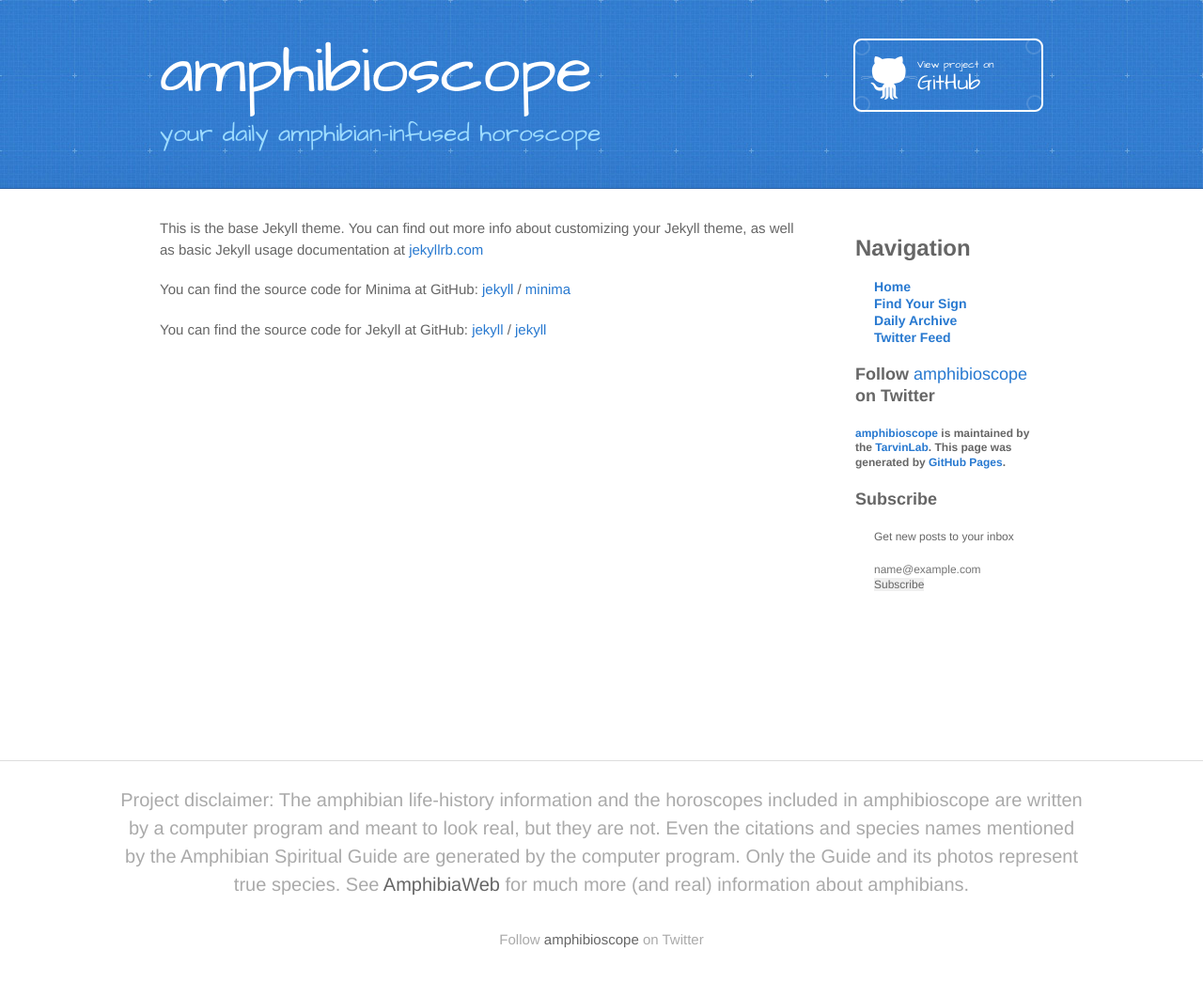
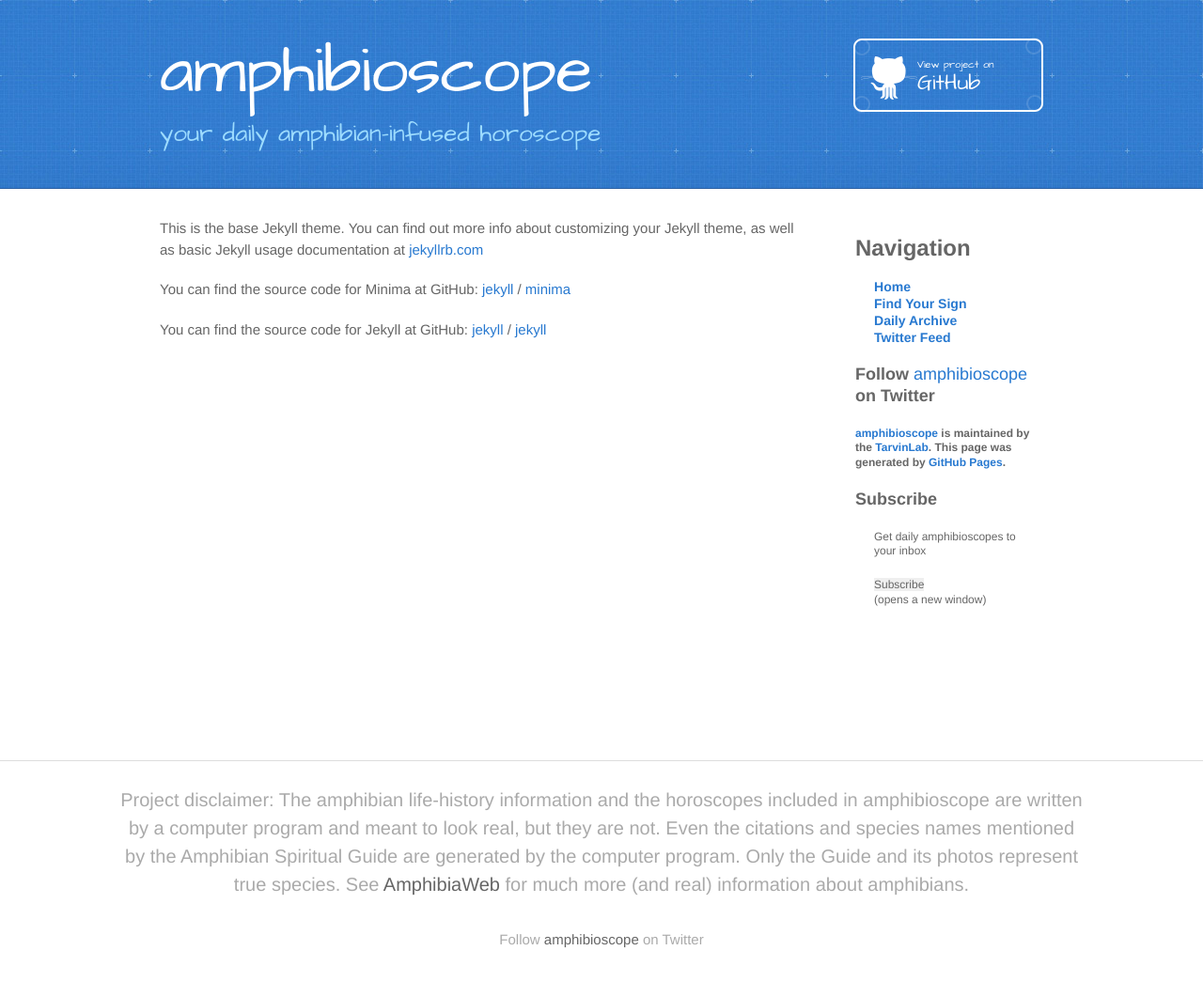
Before and after one commit to TarvinLab/amphibioscope, a Jekyll site: the page built from about.md, in a window 1280 px wide. Shown: the whole page at 94% size. Built offline with Jekyll 4.4.1, drawn with Linux system fonts in a browser that asks for light colours; our own code applies the rules of GitHub Pages for plain Markdown files.

Commit message:
altering subscription appearance

```diff
--- a/_layouts/default.html
+++ b/_layouts/default.html
@@ -66,15 +66,11 @@
                 <!-- <p class="newsletter-text"></p> -->
                 <form class="newsletter-form" action="https://feedburner.google.com/fb/a/mailverify" method="post" target="popupwindow" onsubmit="window.open('https://feedburner.google.com/fb/a/mailverify?uri=amphibioscope', 'popupwindow', 'scrollbars=yes,width=550,height=520');return true">
 
-                    <p class="newsletter-text">Get new posts to your inbox</p>
-
+                    <p class="newsletter-text">Get daily amphibioscopes to your inbox</p>
                     <input type="hidden" value="amphibioscope" name="uri" />
-
                     <input type="hidden" name="loc" value="en_US" />
-
-                    <input class="newsletter-email" type="text" name="email" placeholder="name@example.com" />
-
                     <input class="newsletter-submit" type="submit" value="Subscribe" />
+                    <p class="newsletter-text">(opens a new window)</p>
 
                 </form>
   </div>
```
